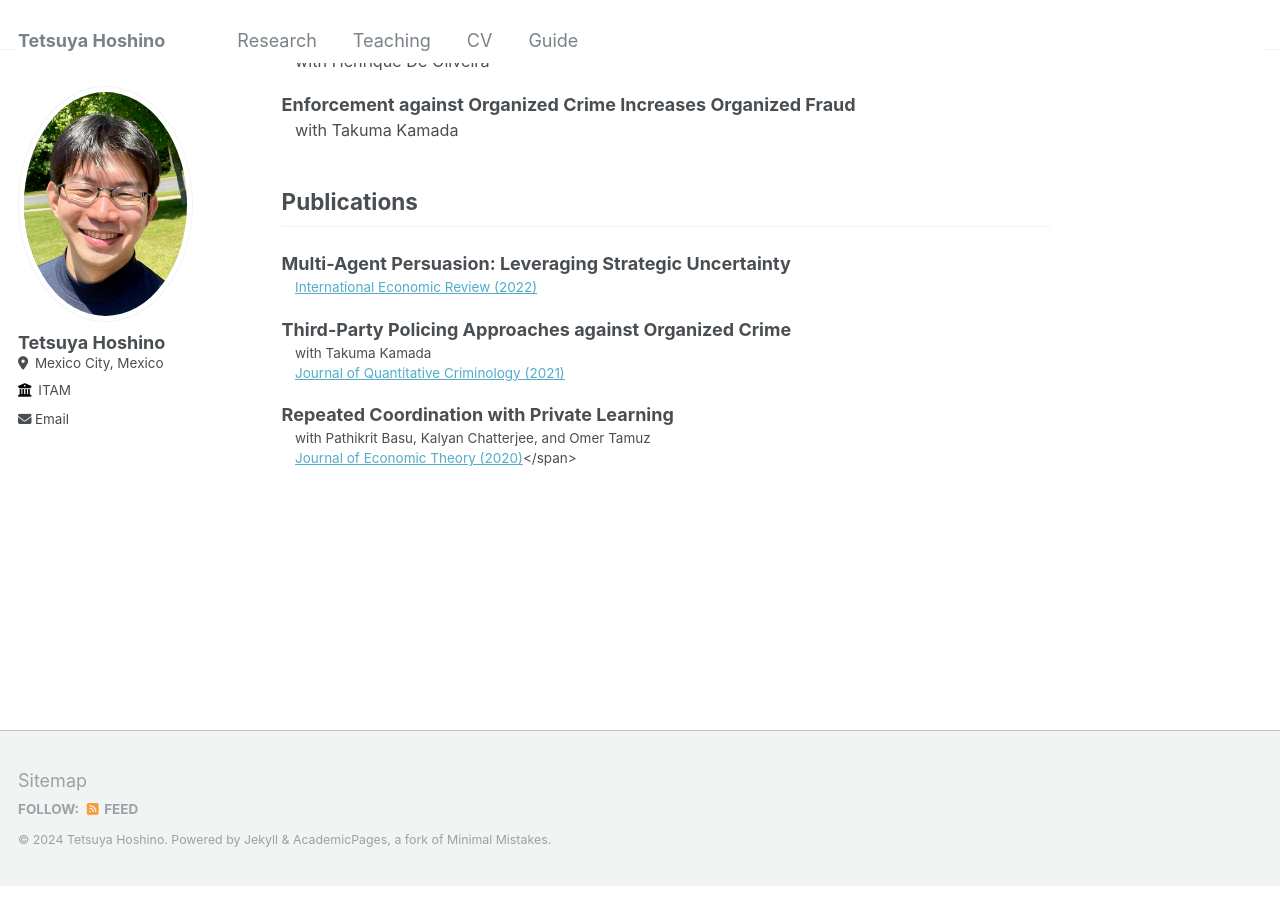
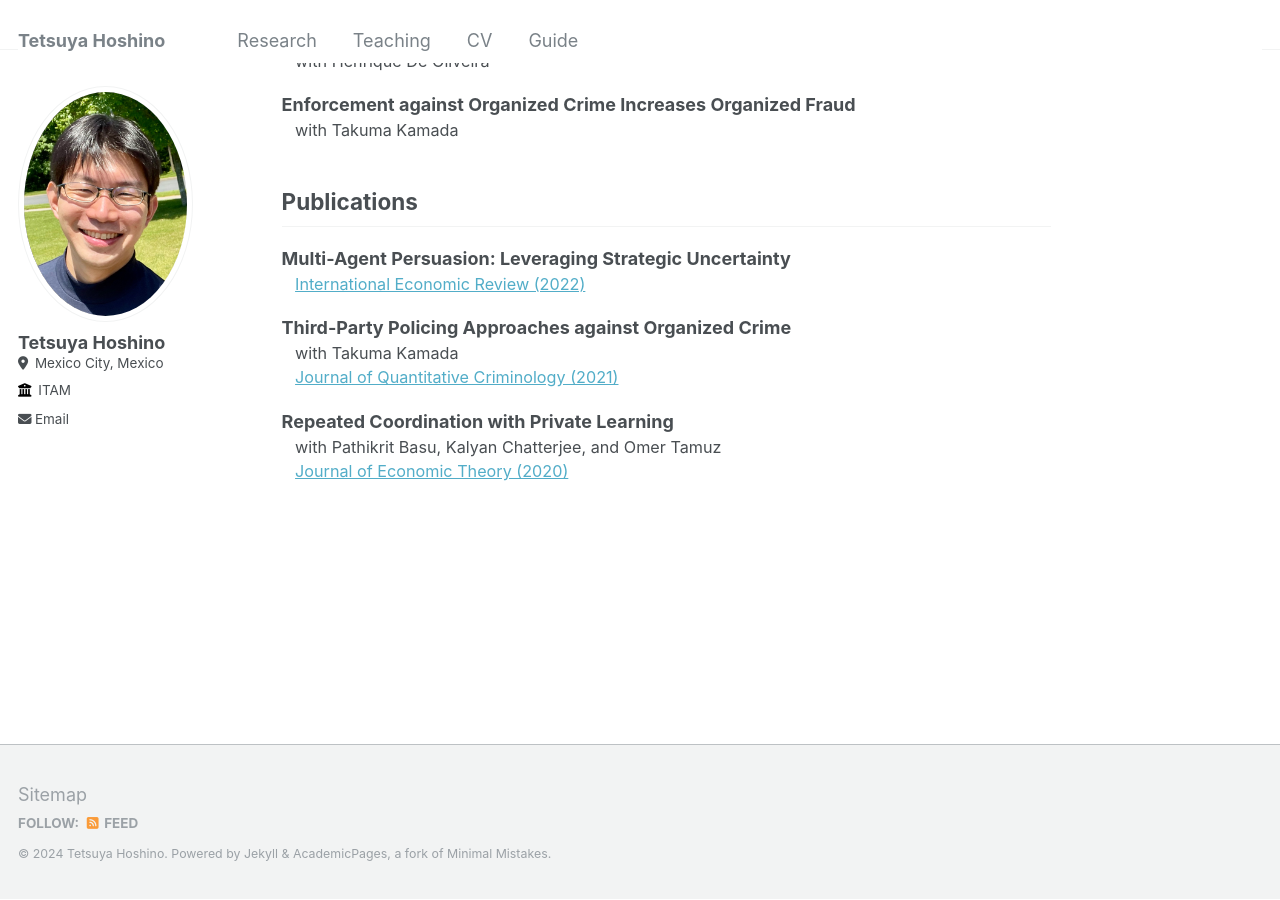
Before and after one commit to tetsuyahoshino137/tetsuyahoshino137.github.io, a Jekyll site: the page built from _pages/about.md, in a window 1280 px wide and 900 px high, scrolled down 537 px. Built offline with Jekyll 4.4.1, drawn with Linux system fonts in a browser that asks for light colours.

Commit message:
Update about.md

```diff
--- a/_pages/about.md
+++ b/_pages/about.md
@@ -13,33 +13,42 @@ Assistant Professor of Economics at ITAM. Ph.D. in Economics (Penn State).
 
 ## Working Papers
 **Rational Inattention and Endogenous Volatility: A Large Deviation Approach**
-: <span style="font-size:larger;">with Takashi Ui</span>
+: <span style="font-size:larger;">
+with Takashi Ui
+</span>
 
 **Information Acquisition and Free-Riding in Elections with Opinion Polls**
-: <span style="font-size:larger;">with Andrei Gomberg</span>
+: <span style="font-size:larger;">
+with Andrei Gomberg
+</span>
 
 **Two-Sided Markets and Restricted Boltzmann Machines**
-: <span style="font-size:larger;">with Romans Pancs</span>
+: <span style="font-size:larger;">
+with Romans Pancs</span>
 
 **Bargaining and Information Acquisition**
-: <span style="font-size:larger;">with Kalyan Chatterjee and Miaomiao Dong</span>
+: <span style="font-size:larger;">
+with Kalyan Chatterjee and Miaomiao Dong</span>
 
 **Recursive Rational Inattention Is Entropic**
-: <span style="font-size:larger;">with Henrique De Oliveira</span>
+: <span style="font-size:larger;">
+with Henrique De Oliveira</span>
 
 **Enforcement against Organized Crime Increases Organized Fraud**
-: <span style="font-size:larger;">with Takuma Kamada</span>
+: <span style="font-size:larger;">
+with Takuma Kamada</span>
 
 ## Publications
-<span style="font-size:larger;">
+**Multi-Agent Persuasion: Leveraging Strategic Uncertainty**
+: <span style="font-size:larger;">
+[International Economic Review (2022)](https://onlinelibrary.wiley.com/doi/10.1111/iere.12546)</span>
 
-  **Multi-Agent Persuasion: Leveraging Strategic Uncertainty**
-  : [International Economic Review (2022)](https://onlinelibrary.wiley.com/doi/10.1111/iere.12546)
+**Third-Party Policing Approaches against Organized Crime**
+: <span style="font-size:larger;">
+with Takuma Kamada
+[Journal of Quantitative Criminology (2021)](https://link.springer.com/article/10.1007/s10940-020-09466-6)</span>
 
-  **Third-Party Policing Approaches against Organized Crime**
-  : with Takuma Kamada
-  [Journal of Quantitative Criminology (2021)](https://link.springer.com/article/10.1007/s10940-020-09466-6)
-
-  **Repeated Coordination with Private Learning**
-  : with Pathikrit Basu, Kalyan Chatterjee, and Omer Tamuz
-  [Journal of Economic Theory (2020)](https://www.sciencedirect.com/science/article/pii/S0022053120300995)</span>
+**Repeated Coordination with Private Learning**
+: <span style="font-size:larger;">
+with Pathikrit Basu, Kalyan Chatterjee, and Omer Tamuz
+[Journal of Economic Theory (2020)](https://www.sciencedirect.com/science/article/pii/S0022053120300995)</span>
```
